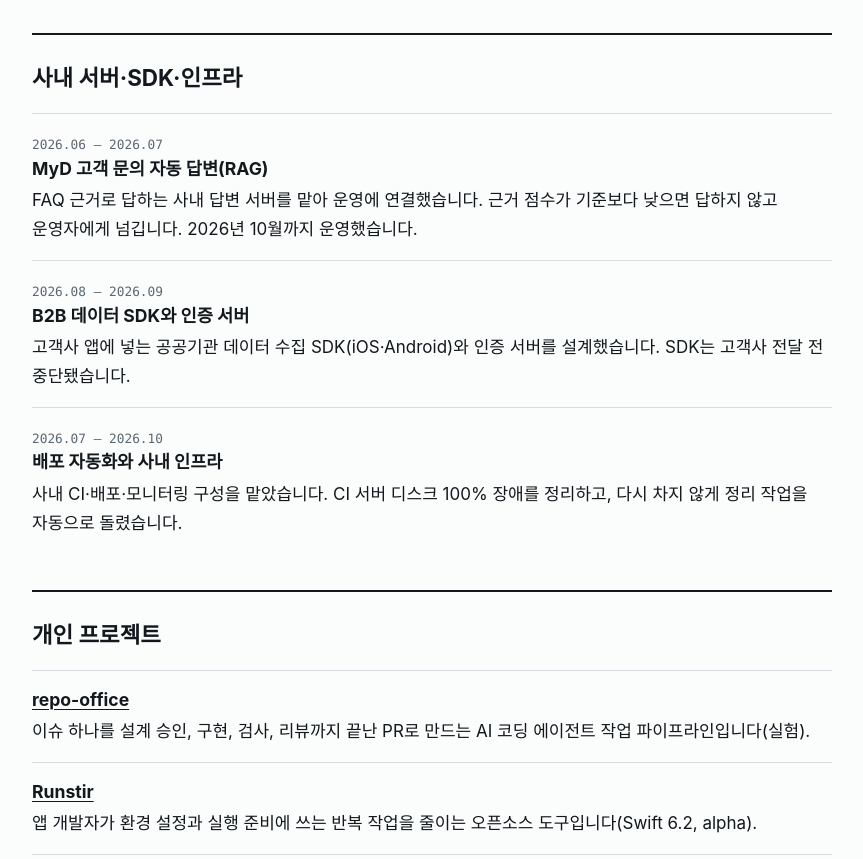
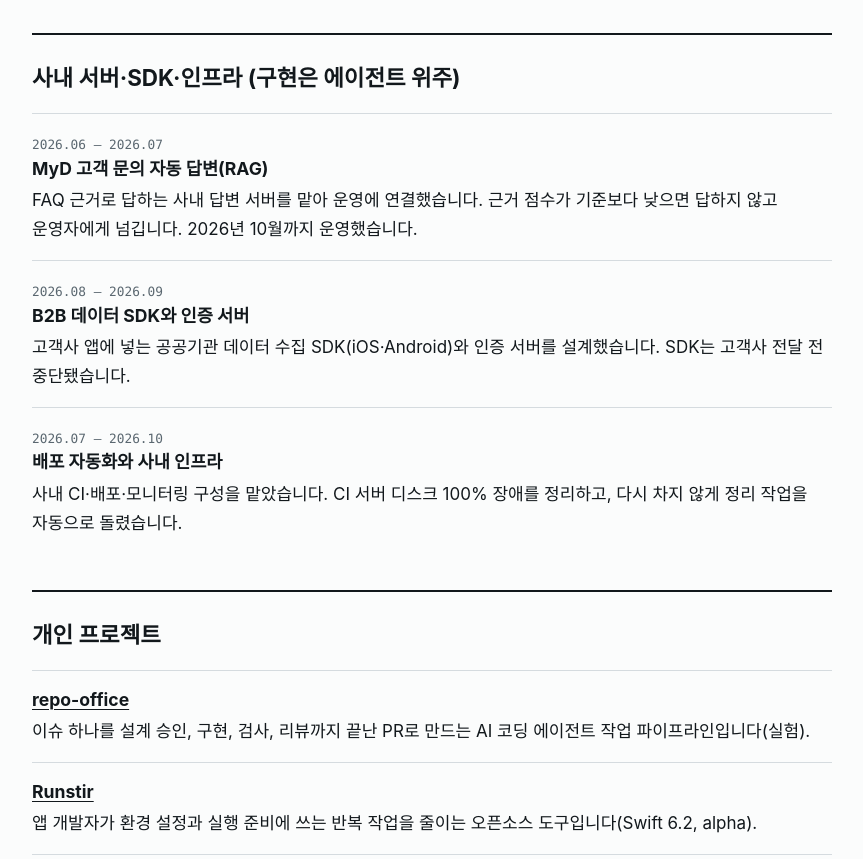
Before and after one commit to minjunkim-labs/portfolio, an Astro site: page /about in a window 1280 px wide. Shown: the part 1756-2615 px from the top of the page, without its empty margins (208-1071 px from the left). Built offline with nearby package versions, Linux system fonts and the light colour scheme; Astro itself is replaced by a stand-in of ours.

Commit message:
fix: 사내 서버·SDK·인프라 섹션 제목에 에이전트 위주 구현을 표시한다
섹션만 읽어도 이 일을 직접 구현한 것으로 읽히지 않게 한다(리뷰 P2).

Co-Authored-By: Claude Opus 5.5 <noreply@anthropic.com>

```diff
--- a/src/pages/about.astro
+++ b/src/pages/about.astro
@@ -141,7 +141,7 @@ const skills = [
     </section>
 
     <section aria-labelledby="agent-title">
-      <h2 id="agent-title">사내 서버·SDK·인프라</h2>
+      <h2 id="agent-title">사내 서버·SDK·인프라 (구현은 에이전트 위주)</h2>
       {agentWork.map((a) => (
         <article class="item">
           <p class="period">{a.period}</p>
```
